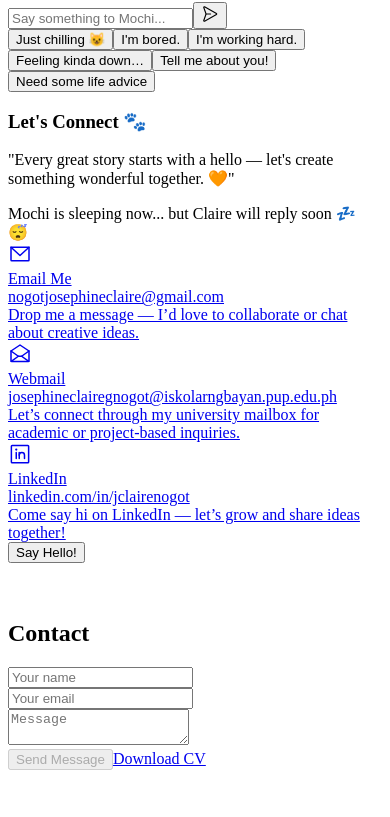
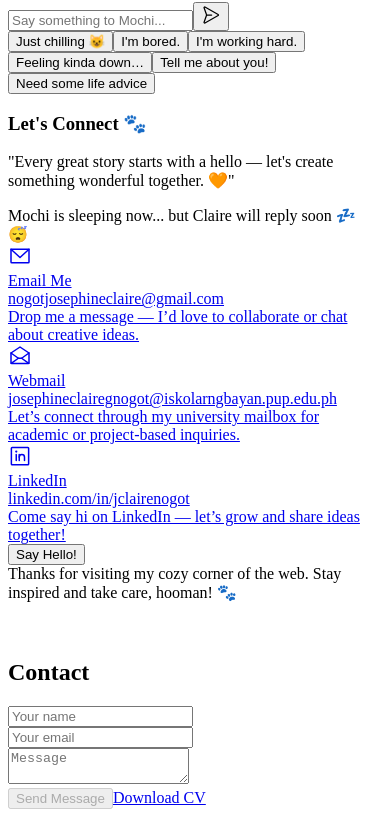
Before and after one commit to clairenogot/nogotjosephineclaire, a React (Vite) app: page / in a window 390 px wide. Shown: the part 8298-9115 px from the top of the page. Before the commit the page ends 9076 px from the top, so only its background shows below. Built offline with nearby package versions, Linux system fonts and the light colour scheme; the HTML template or start-up script is replaced by a standard one.

Commit message:
fix: Mobile responsiveness improvements

```diff
--- a/src/games/TalkToCat.tsx
+++ b/src/games/TalkToCat.tsx
@@ -1130,17 +1130,17 @@ export default function TalkToCat(){
 
         <div className="p-3 border-t">
           <form onSubmit={handleSubmit} className="flex items-center gap-2">
-            <input value={input} onChange={e=>setInput(e.target.value)} placeholder="Say something to Mochi..." className="flex-1 p-2 rounded-full border" />
-            <button type="submit" className="p-2 rounded-full bg-cozy-200 hover:bg-cozy-300 dark:bg-cozy-700 dark:hover:bg-cozy-600 text-cozy-900 dark:text-white focus:outline-none focus:ring-2 focus:ring-cozy-300" aria-label="Send message">
-              <PaperPlaneRight size={18} className="text-cozy-900 dark:text-white" />
+            <input value={input} onChange={e=>setInput(e.target.value)} placeholder="Say something to Mochi..." className="flex-1 p-2 text-sm sm:text-base rounded-full border dark:bg-gray-700 dark:text-white dark:border-gray-600 focus:outline-none focus:ring-2 focus:ring-cozy-300" />
+            <button type="submit" className="p-3 sm:p-2 rounded-full bg-cozy-200 hover:bg-cozy-300 dark:bg-cozy-700 dark:hover:bg-cozy-600 text-cozy-900 dark:text-white focus:outline-none focus:ring-2 focus:ring-cozy-300 flex-shrink-0" aria-label="Send message">
+              <PaperPlaneRight size={20} className="text-cozy-900 dark:text-white" />
             </button>
           </form>
 
           <div className="mt-3 grid grid-cols-2 md:grid-cols-4 gap-2">
             {(DIALOGUE[nodeId] && DIALOGUE[nodeId].choices) ? DIALOGUE[nodeId].choices!.map(c=> (
-              <button key={c.id} className="px-3 py-2 rounded bg-cozy-50 hover:bg-cozy-100 dark:bg-cozy-700 dark:hover:bg-cozy-600 dark:text-white text-cozy-900 focus:outline-none focus:ring-2 focus:ring-cozy-300" onClick={()=>handleChoice(c.id, c.label)}>{c.label}</button>
+              <button key={c.id} className="px-3 py-2 text-xs sm:text-sm rounded bg-cozy-50 hover:bg-cozy-100 dark:bg-cozy-700 dark:hover:bg-cozy-600 dark:text-white text-cozy-900 focus:outline-none focus:ring-2 focus:ring-cozy-300" onClick={()=>handleChoice(c.id, c.label)}>{c.label}</button>
             )) : (
-              <button className="px-3 py-2 rounded bg-cozy-50 hover:bg-cozy-100 dark:bg-cozy-700 dark:hover:bg-cozy-600 dark:text-white text-cozy-900 focus:outline-none focus:ring-2 focus:ring-cozy-300" onClick={()=>reset()}>Chat again</button>
+              <button className="px-3 py-2 text-xs sm:text-sm rounded bg-cozy-50 hover:bg-cozy-100 dark:bg-cozy-700 dark:hover:bg-cozy-600 dark:text-white text-cozy-900 focus:outline-none focus:ring-2 focus:ring-cozy-300" onClick={()=>reset()}>Chat again</button>
             )}
           </div>
         </div>
--- a/src/sections/Contact.tsx
+++ b/src/sections/Contact.tsx
@@ -148,7 +148,7 @@ export default function Contact(){
               <p className="mt-2 text-sm sm:text-base text-cozy-700 dark:text-gray-300">"Every great story starts with a hello — let's create something wonderful together. 🧡"</p>
             </div>
             <div className="flex items-center gap-2 sm:gap-3 flex-shrink-0">
-              <div className="text-xs sm:text-sm text-cozy-700 dark:text-gray-300 hidden sm:block">Mochi is sleeping now... but Claire will reply soon 💤</div>
+              <div className="text-xs sm:text-sm text-cozy-700 dark:text-gray-300">Mochi is sleeping now... but Claire will reply soon 💤</div>
               <div className="w-10 h-10 sm:w-12 sm:h-12 rounded-full bg-cozy-200 dark:bg-gray-700 flex items-center justify-center text-lg sm:text-xl">😴</div>
             </div>
           </div>
@@ -229,7 +229,22 @@ export default function Contact(){
             >
               Say Hello!
             </motion.button>
-            <motion.div initial={{opacity:0}} animate={{opacity: hoverFooter ? 1 : 0}} transition={{duration:0.4}} className="text-xs sm:text-sm text-cozy-700 dark:text-gray-300 text-center sm:text-right hidden sm:block">Thanks for visiting my cozy corner of the web. Stay inspired and take care, hooman! 🐾</motion.div>
+            <motion.div
+              initial={{opacity:0}}
+              animate={{opacity: 1}}
+              transition={{duration:0.4}}
+              className="text-xs sm:text-sm text-cozy-700 dark:text-gray-300 text-center sm:text-right sm:hidden"
+            >
+              Thanks for visiting my cozy corner of the web. Stay inspired and take care, hooman! 🐾
+            </motion.div>
+            <motion.div
+              initial={{opacity:0}}
+              animate={{opacity: hoverFooter ? 1 : 0}}
+              transition={{duration:0.4}}
+              className="text-xs sm:text-sm text-cozy-700 dark:text-gray-300 text-center sm:text-right hidden sm:block"
+            >
+              Thanks for visiting my cozy corner of the web. Stay inspired and take care, hooman! 🐾
+            </motion.div>
           </div>
         </div>
       </motion.section>
```
